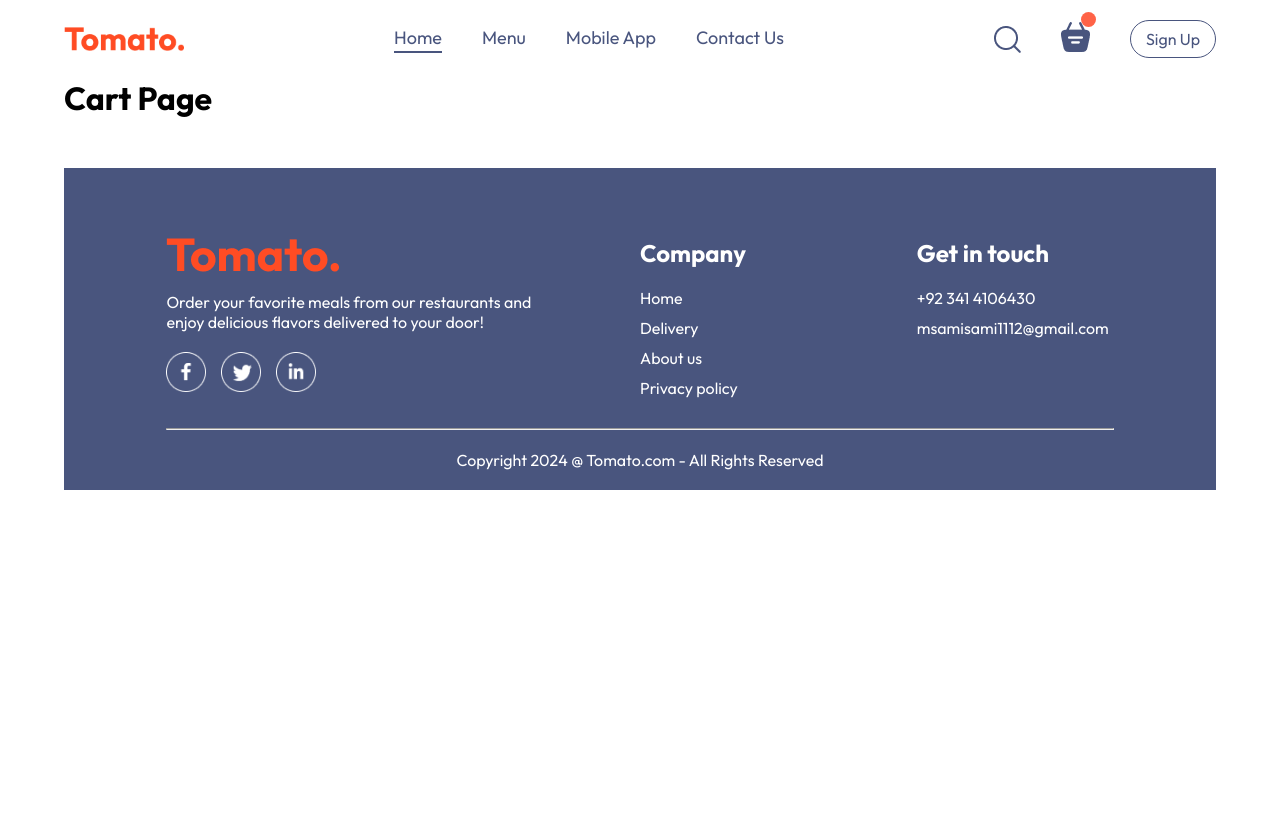
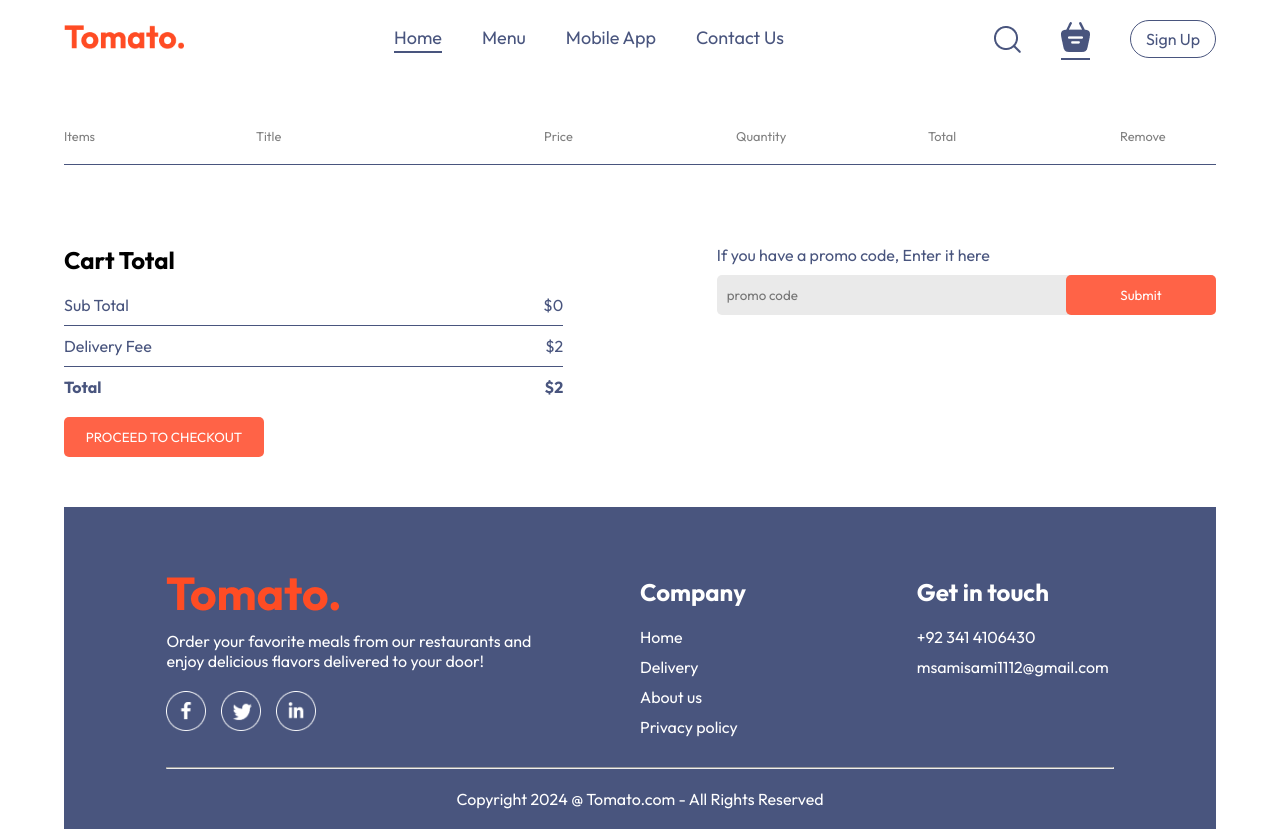
Before and after one commit to MuhammadSami643/Food-Order-System, a React (Vite) app: page /cart in a window 1280 px wide. Before the commit the page ends 800 px from the top, so only its background shows below. Built offline with nearby package versions, Linux system fonts and the light colour scheme.

Commit message:
Cart page is totally ready, Cart dot shows only when there is any product added in cart and reponsiveness of Cart page is also done

```diff
--- a/src/componentCSS/Navbar.css
+++ b/src/componentCSS/Navbar.css
@@ -56,12 +56,12 @@
 
 .dot {
   position: absolute;
-  min-height: 15px;
-  min-width: 15px;
+  min-height: 10px;
+  min-width: 10px;
   background-color: tomato;
-  border-radius: 15px;
-  top: -10px;
-  right: -6px;
+  border-radius: 50%;
+  top: -8px;
+  right: -3px;
 }
 
 /* Responsive Site */
--- a/src/components/Navbar.jsx
+++ b/src/components/Navbar.jsx
@@ -1,15 +1,20 @@
-import React, { useState } from "react";
+import React, { useContext, useState } from "react";
 import { assets } from "../assets/assets";
 import "../componentCSS/Navbar.css";
-import { Link } from "react-router-dom";
+import { Link, NavLink } from "react-router-dom";
+import { StoreContext } from "../context/StoreContext";
 
 const Navbar = ({ setShowLogin }) => {
   const [menu, setMenu] = useState("Home");
 
+  const { getTotalCartAmount } = useContext(StoreContext);
+
   return (
     <>
       <div className="navbar">
-        <img src={assets.logo} alt="Logo" className="logo" />
+        <Link to="/">
+          <img src={assets.logo} alt="Logo" className="logo" />
+        </Link>
         <ul className="menu">
           <Link
             to="/"
@@ -43,8 +48,10 @@
         <div className="nav-right">
           <img src={assets.search_icon} alt="Search" />
           <div className="nav-search-icon">
-            <img src={assets.basket_icon} alt="Cart" />
-            <div className="dot"></div>
+            <NavLink to="/cart">
+              <img src={assets.basket_icon} alt="Cart" />
+            </NavLink>
+            <div className={getTotalCartAmount() === 0 ? "" : "dot"}></div>
           </div>
           <button onClick={() => setShowLogin(true)}>Sign Up</button>
         </div>
--- a/src/context/StoreContext.jsx
+++ b/src/context/StoreContext.jsx
@@ -22,12 +22,24 @@
     console.log(cartItems);
   }, [cartItems]);
 
+  const getTotalCartAmount = () => {
+    let totalAmount = 0;
+    for (const item in cartItems) {
+      if (cartItems[item] > 0) {
+        let itemInfo = food_list.find((product) => product._id === item);
+        totalAmount += itemInfo.price * cartItems[item];
+      }
+    }
+    return totalAmount;
+  };
+
   const storeContextValue = {
     food_list,
     cartItems,
     setCartItems,
     addToCart,
     removeFromCart,
+    getTotalCartAmount,
   };
 
   return (
--- a/src/pages/Cart.jsx
+++ b/src/pages/Cart.jsx
@@ -1,11 +1,82 @@
+import { StoreContext } from "../context/StoreContext";
 import "../pagesCSS/Cart.css";
 
-import React from "react";
+import React, { useContext, useState } from "react";
 
 const Cart = () => {
+  const { cartItems, food_list, removeFromCart, getTotalCartAmount } =
+    useContext(StoreContext);
+
   return (
     <>
-      <h1>Cart Page</h1>
+      <div className="cart">
+        <div className="cart-items">
+          <div className="items-title">
+            <p>Items</p>
+            <p>Title</p>
+            <p>Price</p>
+            <p>Quantity</p>
+            <p>Total</p>
+            <p>Remove</p>
+          </div>
+          <br />
+          <hr />
+          {food_list.map((item, index) => {
+            if (cartItems[item._id] > 0) {
+              return (
+                <>
+                  <div className="items-title cart-item">
+                    <img src={item.image} alt={item.name} />
+                    <p>{item.name}</p>
+                    <p>${item.price}</p>
+                    <p>{cartItems[item._id]}</p>
+                    <p>${item.price * cartItems[item._id]}</p>
+                    <p
+                      onClick={() => removeFromCart(item._id)}
+                      className="cross"
+                    >
+                      x
+                    </p>
+                  </div>
+                  <hr />
+                </>
+              );
+            }
+          })}
+        </div>
+
+        <div className="cart-bottom">
+          <div className="cart-total">
+            <h2>Cart Total</h2>
+            <div>
+              <div className="total-details">
+                <p>Sub Total</p>
+                <p>${getTotalCartAmount()}</p>
+              </div>
+              <hr />
+              <div className="total-details">
+                <p>Delivery Fee</p>
+                <p>${2}</p>
+              </div>
+              <hr />
+              <div className="total-details">
+                <b>Total</b>
+                <b>${getTotalCartAmount() + 2}</b>
+              </div>
+            </div>
+            <button>PROCEED TO CHECKOUT</button>
+          </div>
+          <div className="promo-code">
+            <div>
+              <p>If you have a promo code, Enter it here </p>
+              <div className="promo-input">
+                <input type="text" placeholder="promo code" />
+                <button>Submit</button>
+              </div>
+            </div>
+          </div>
+        </div>
+      </div>
     </>
   );
 };
--- a/src/pagesCSS/Cart.css
+++ b/src/pagesCSS/Cart.css
@@ -0,0 +1,108 @@
+.cart {
+  margin-top: 50px;
+}
+
+.items-title {
+  display: grid;
+  grid-template-columns: 1fr 1.5fr 1fr 1fr 1fr 0.5fr;
+  align-items: center;
+  color: grey;
+  font-size: max(1vw, 12px);
+}
+
+.cart-item {
+  margin: 10px 0px;
+  color: var(--primary-color);
+}
+
+.cart-item img {
+  width: 50px;
+}
+
+.cart hr {
+  height: 1px;
+  background-color: var(--primary-color);
+  border: none;
+}
+
+.cross {
+  cursor: pointer;
+}
+
+.cart-bottom {
+  margin-top: 80px;
+  display: flex;
+  justify-content: space-between;
+  gap: max(12vw, 20px);
+}
+
+.cart-total {
+  display: flex;
+  flex: 1;
+  flex-direction: column;
+  gap: 20px;
+}
+
+.cart-total hr {
+  margin: 10px 0px;
+}
+
+.cart-total button {
+  border: none;
+  color: white;
+  background-color: tomato;
+  width: max(15vw, 200px);
+  padding: 12px 0px;
+  border-radius: 5px;
+  cursor: pointer;
+}
+
+.total-details {
+  display: flex;
+  justify-content: space-between;
+  color: var(--primary-color);
+}
+
+.promo-code {
+  flex: 1;
+}
+
+.promo-code p {
+  color: var(--primary-color);
+}
+
+.promo-input {
+  margin-top: 10px;
+  display: flex;
+  justify-content: space-between;
+  align-items: center;
+  background-color: #eaeaea;
+  border-radius: 5px;
+}
+
+.promo-input input {
+  background: transparent;
+  border: none;
+  outline: none;
+  padding-left: 10px;
+}
+
+.promo-input button {
+  width: max(10vw, 150px);
+  padding: 12px 5px;
+  border: none;
+  background-color: tomato;
+  border-radius: 5px;
+  color: white;
+}
+
+/* Responsive Site */
+
+@media (max-width: 750px) {
+  .cart-bottom {
+    flex-direction: column-reverse;
+  }
+  .promo-code {
+    justify-content: start;
+  }
+}
```
